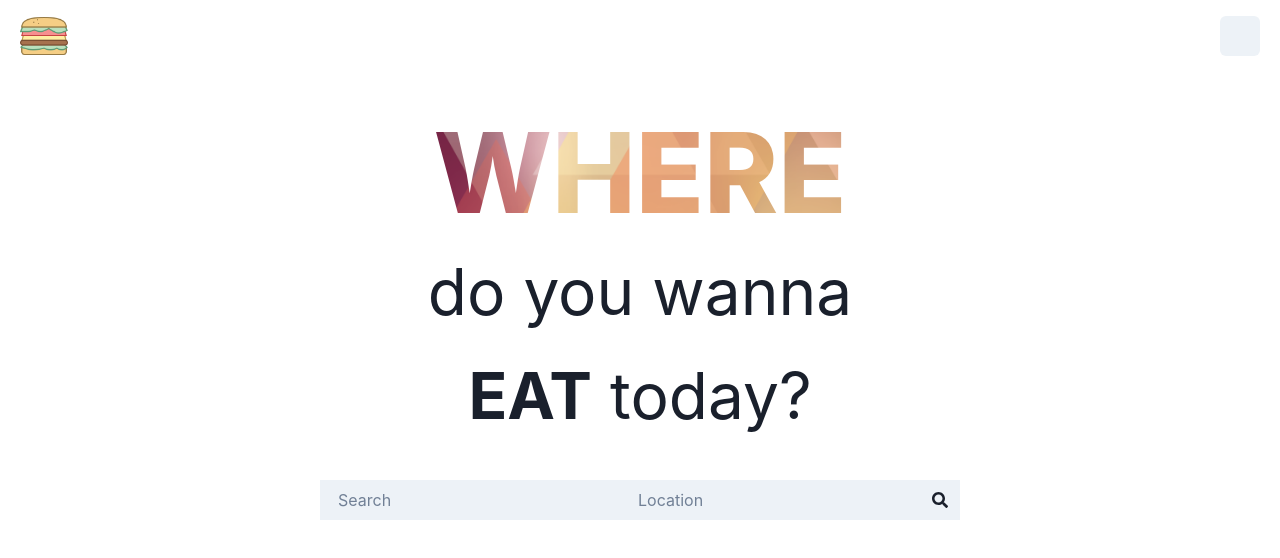
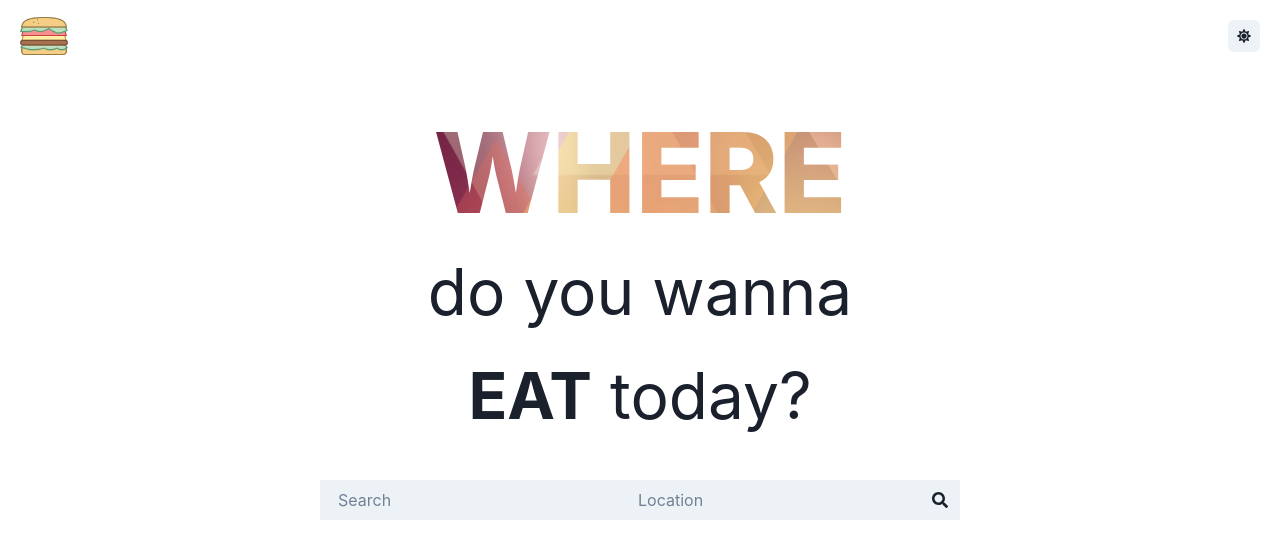
Before and after one commit to shoaibiqbal0/react-resturant-search, a React (Create React App) app: page / in a window 1280 px wide. Shown: the top 558 px of the page. Built offline with nearby package versions, Linux system fonts and the light colour scheme; no server answers.

Commit message:
Added dark mode button

```diff
--- a/src/components/NavBar.jsx
+++ b/src/components/NavBar.jsx
@@ -1,5 +1,4 @@
 import {
-  Flex,
   HStack,
   IconButton,
   Image,
@@ -11,7 +10,6 @@ import React from "react";
 import hamburger from "../assets/hamburger.png";
 import NavMenu from "./NavMenu";
 import { FaSun, FaMoon } from "react-icons/fa";
-import { IconBase } from "react-icons/lib";
 
 const NavBar = () => {
   const { isOpen, onToggle } = useDisclosure();
@@ -27,7 +25,7 @@ const NavBar = () => {
           />
         </ScaleFade>
         <Spacer />
-        <IconButton></IconButton>
+        <IconButton size="sm" icon={<FaSun />}></IconButton>
       </HStack>
 
       <NavMenu isOpen={isOpen} onToggle={onToggle} />
```
